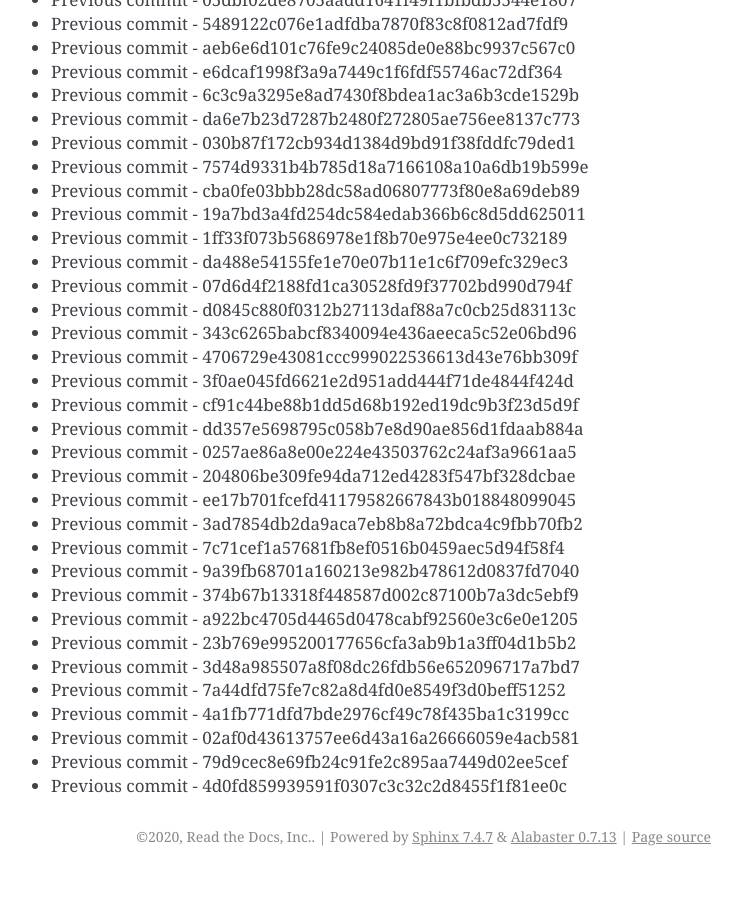
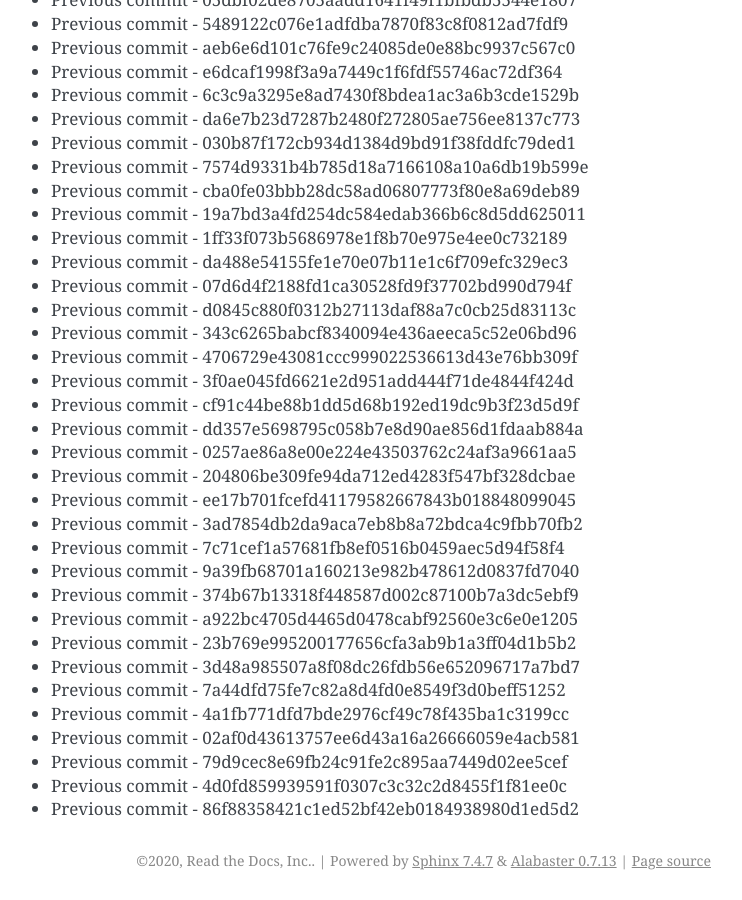
Before and after one commit to readthedocs/rtd-git-stresstest, a Sphinx documentation site: the page built from docs/updates.rst, in a window 1280 px wide and 900 px high, scrolled down 59148 px. Shown: the whole window, without its empty margins (399-1141 px from the left). Built offline with Sphinx 7.4.7, drawn with Linux system fonts in a browser that asks for light colours; before the commit the page ends 60024 px from its top, so only the background shows below that.

Commit message:
Generating commit from previous: 86f88358421c1ed52bf42eb0184938980d1ed5d2

```diff
--- a/docs/updates.rst
+++ b/docs/updates.rst
@@ -2517,3 +2517,4 @@ It can be tested for any performance characteristics.
 * Previous commit - 02af0d43613757ee6d43a16a26666059e4acb581
 * Previous commit - 79d9cec8e69fb24c91fe2c895aa7449d02ee5cef
 * Previous commit - 4d0fd859939591f0307c3c32c2d8455f1f81ee0c
+* Previous commit - 86f88358421c1ed52bf42eb0184938980d1ed5d2
```
